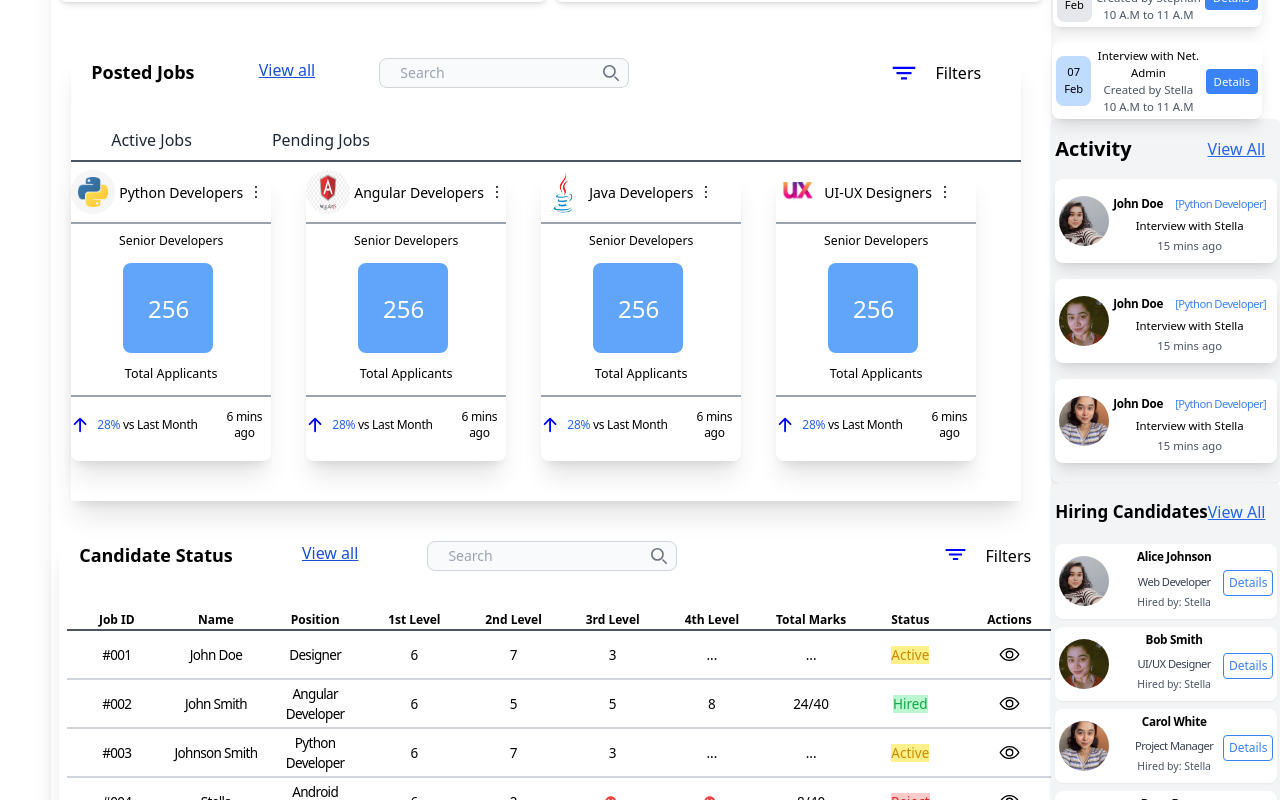
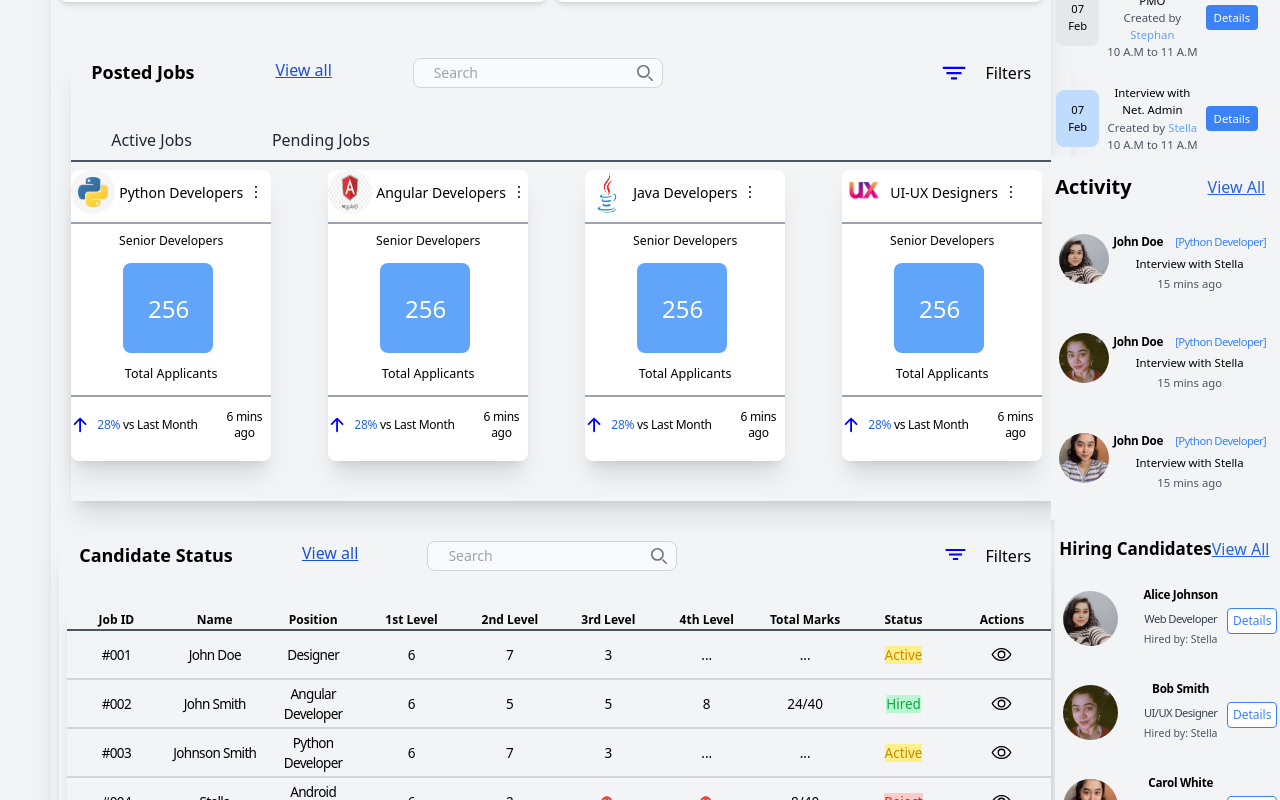
Before and after one commit to anafariya/nexino, a React (Create React App) app: page / in a window 1280 px wide. Shown: the part 860-1660 px from the top of the page. Built offline with nearby package versions, Linux system fonts and the light colour scheme; the HTML template or start-up script is replaced by a standard one.

Commit message:
edited right side bar

```diff
--- a/src/App.js
+++ b/src/App.js
@@ -6,7 +6,7 @@ import LeftSideBar from "./components/leftSidebar/LeftSideBar";
 import RightSideBar from "./components/rightSideBar/RightSideBar";
 function App() {
   return (
-    <div className="App w-full overflow-x-hidden">
+    <div className="App w-full overflow-x-hidden bg-gray-100">
       <Header />
       <div className="flex">
         <div className="w-[4vw]"><LeftSideBar/></div>
--- a/src/components/activityCardRight/ActivityCardRight.jsx
+++ b/src/components/activityCardRight/ActivityCardRight.jsx
@@ -2,7 +2,7 @@ import React from "react";
 
 function ActivityCardRight() {
   const ActivityCard = ({ imgSrc, name, role, description, time }) => (
-    <div className="flex items-center bg-white shadow-lg rounded-lg py-2 px-1 mb-4">
+    <div className="flex items-center bg-gray-100 py-2 px-1 mb-4">
       <img src={imgSrc} className="w-[50px] h-[50px] rounded-full mr-1 object-cover" alt={name} />
       <div className="flex flex-col">
         <div className="flex items-baseline space-x-3">
@@ -16,7 +16,7 @@ function ActivityCardRight() {
   );
 
   return (
-    <div className="p-1 bg-gray-100 w-[230px] rounded-lg shadow">
+    <div className="p-1 bg-gray-100 w-[230px]">
       <div className="flex justify-between items-center mb-1">
         <h1 className="font-semibold text-xl my-3">Activity</h1>
         <h3 className="font-lg text-md underline text-blue-600 mr-3 cursor-pointer">View All</h3>
--- a/src/components/hiringCandidatesRight/HiringCandidatesRight.jsx
+++ b/src/components/hiringCandidatesRight/HiringCandidatesRight.jsx
@@ -2,13 +2,13 @@ import React from "react";
 
 function HiringCandidatesRight() {
   const HiredCard = ({ imgSrc, name, position }) => (
-    <div className="flex items-center bg-white shadow-sm rounded-lg p-1 mb-2">
+    <div className="flex items-center p-1 bg-gray-100 mb-5">
       <img
         src={imgSrc}
-        className="w-[50px] h-[50px] rounded-full mr-4 object-cover"
+        className="w-[55px] h-[55px] rounded-full mr-4 object-cover"
         alt={name}
       />
-      <div className="flex-grow flex flex-col">
+      <div className="flex-grow bg-gray-100 flex flex-col">
         <div className="text-[11.7px] font-semibold tracking-tight">{name}</div>
         <div className="text-gray-700 text-[11.2px] tracking-tighter font-normal mt-2">{position}</div>
         <div className="text-gray-600 text-[10.5px] font-normal whitespace-nowrap my-1">Hired by: Stella</div>
@@ -49,7 +49,7 @@ function HiringCandidatesRight() {
   ];
 
   return (
-    <div className="p-1 bg-gray-100 w-[230px] rounded-lg shadow">
+    <div className="p-1 w-[230px] bg-gray-100  ml-1">
       <div className="flex justify-between items-center mb-2">
         <h1 className="text-[17px] font-semibold whitespace-nowrap my-3 ">Hiring Candidates</h1>
         <h3 className="font-normal mr-3 text-md whitespace-nowrap underline text-blue-600 cursor-pointer">
--- a/src/components/interviewCardRight/InterviewCardRight.jsx
+++ b/src/components/interviewCardRight/InterviewCardRight.jsx
@@ -38,16 +38,16 @@ function InterviewCardRight() {
         {interviews.map((interview, index) => (
           <div
             key={index}
-            className="flex items-center bg-white shadow-lg rounded-lg px-1 my-1 py-1 space-x-1"
+            className="flex items-center px-1 my-1 py-1 space-x-1"
           >
-            <div className={`${interview.color} text-black p-2 rounded-lg`}>
+            <div className={`${interview.color} text-black p-3 rounded-lg`}>
               <div className="text-[11.2px] font-[1.6px]">{interview.date}</div>
               <div className="text-[11.2px] font-[1.6px]">{interview.month}</div>
             </div>
             <div className="flex flex-col flex-grow">
               <div className="text-[11.4px] font-normal">{interview.title}</div>
               <div className="text-gray-600 text-[11.4px] font-light">
-                Created by {interview.createdBy}
+                Created by <span className="text-blue-400 font-normal">{interview.createdBy}</span>
               </div>
               <div className="text-gray-600 text-[11.4px] font-light">{interview.time}</div>
             </div>
--- a/src/components/jobCandidatetable/JobCandidateTable.jsx
+++ b/src/components/jobCandidatetable/JobCandidateTable.jsx
@@ -55,7 +55,7 @@ const candidates = [
 
 function JobCandidateTable() {
   return (
-    <table className="min-w-full ml-2 leading-normal">
+    <table className="min-w-[850px] ml-2 shadow-lg leading-normal">
       <thead>
       <tr className="border-b-2 py-3 border-gray-600">
           <th className="w-1/12 px-1 text-xs">Job ID</th> {/* Adjust width and padding here */}
--- a/src/components/postedJobs/PostedJobs.jsx
+++ b/src/components/postedJobs/PostedJobs.jsx
@@ -4,7 +4,7 @@ import TechDetails from './TechDetails';
 
 function PostedJobs() {
   return (
-    <div className='w-[950px] ml-5  shadow-xl'>
+    <div className='w-[1000px] ml-5  shadow-xl'>
         <div className='header flex justify-between my-10'>
             <h1 className='font-semibold text-lg ml-5'>Posted Jobs</h1>
             <h3 className='underline text-blue-700 cursor-pointer'>View all</h3>
@@ -33,7 +33,7 @@ function PostedJobs() {
             <h3 className='cursor-pointer'>Pending Jobs</h3>
         </div>
         <div class="border-[1px] my-2 border-gray-600" ></div>
-        <div className='flex gap-[35px]'>
+        <div className='flex gap-[57px]'>
         <TechDetails title="Python Developers" img="/python.jpg" developers={256} />
         <TechDetails title="Angular Developers" img="/angular.png" developers={256} />
         <TechDetails title="Java Developers" img="/java.jpg" developers={256} />
```
